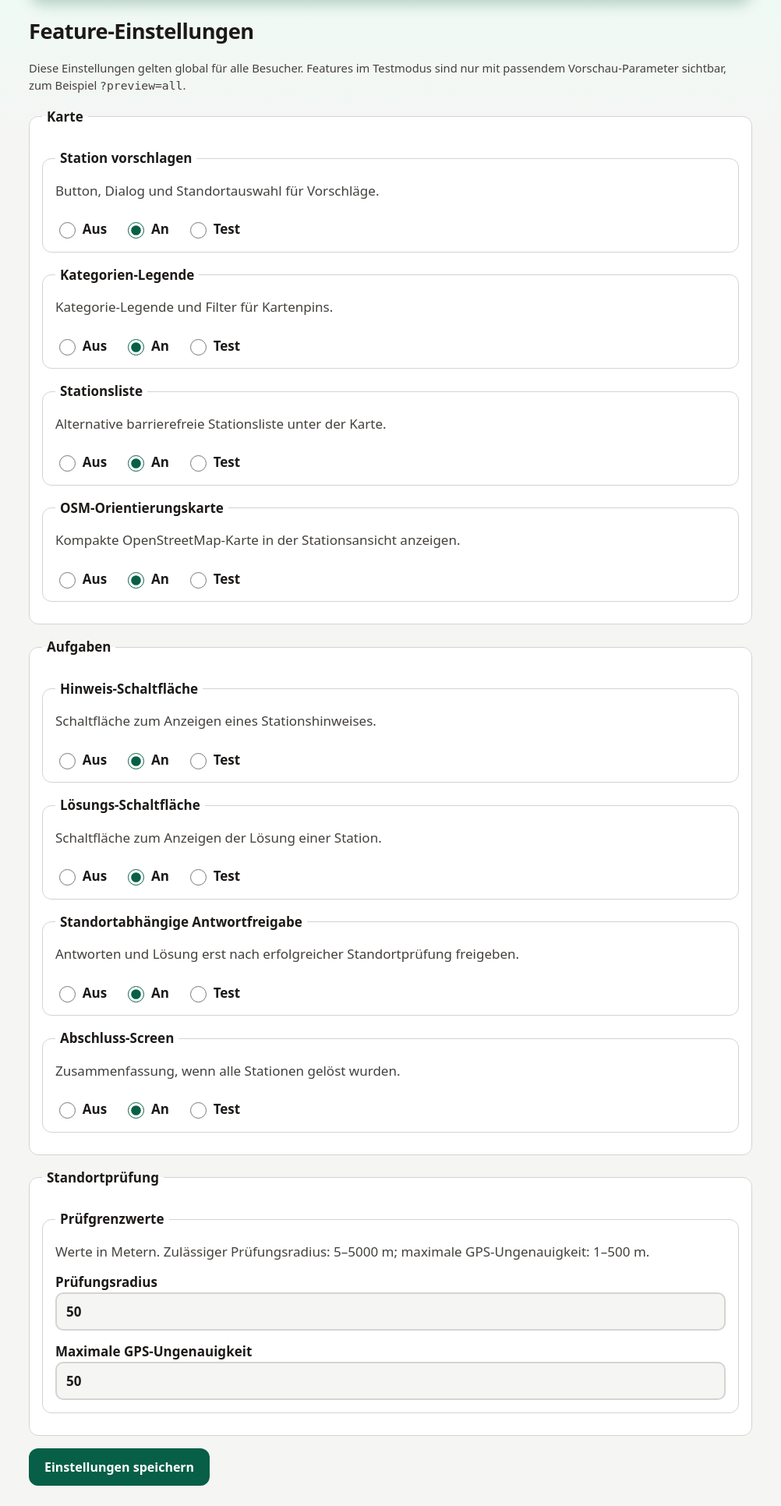
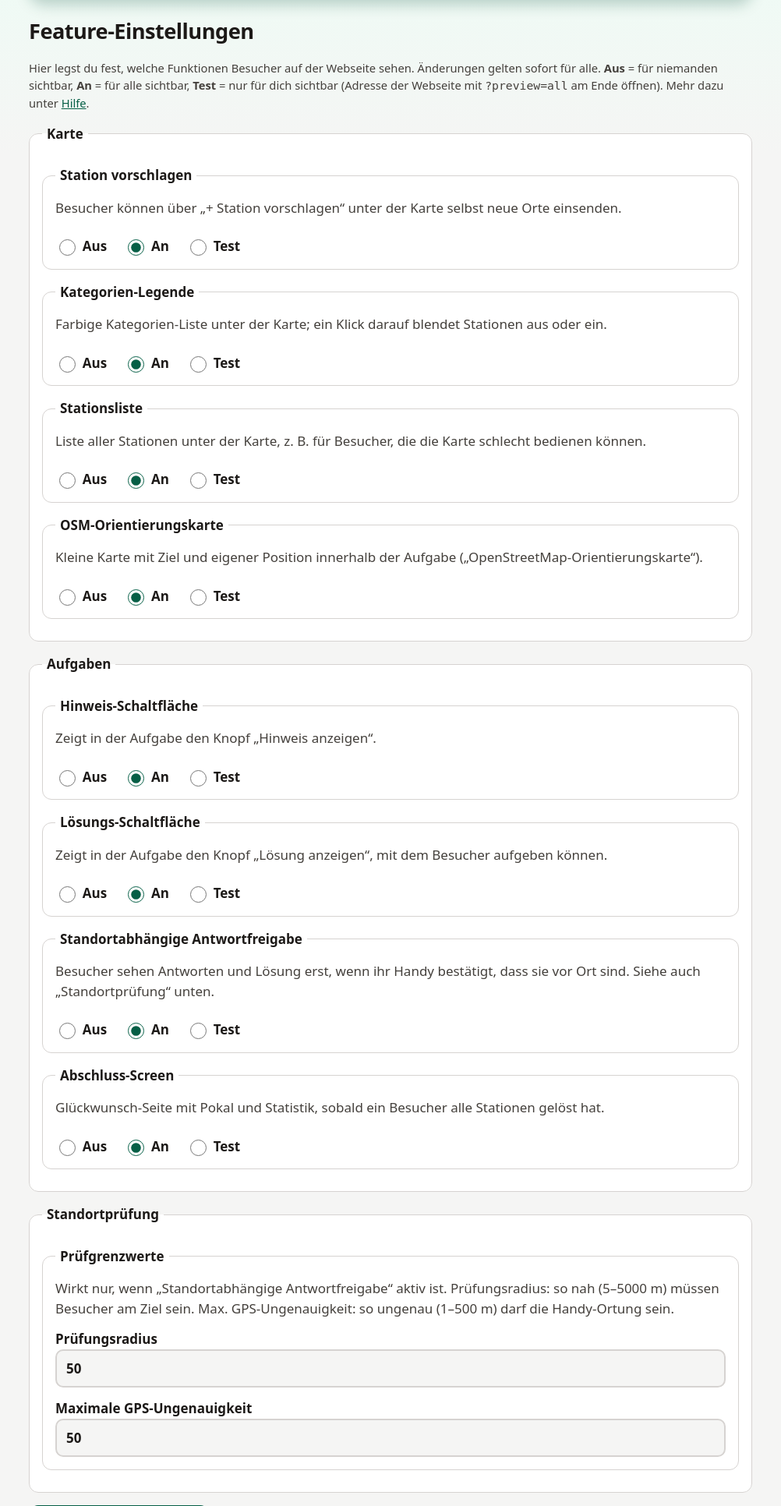
Before and after one commit to KoljaL/Muenster-unvermutet, a PHP site: page /admin/settings.php in a window 1280 px wide. Shown: the part 123-2055 px from the top of the page at 78% size, without its empty margins (139-1141 px from the left). Before the commit the page ends 2029 px from the top, so only its background shows below. Run offline with PHP 8.4, Linux system fonts and the light colour scheme; the visitor is signed in with stand-in values (Sample User, id 1); data comes from the database, SQL or seed files in the repository; both versions use the stored data as it was after the commit.

Commit message:
feat: Update README and help documentation for location-based features and settings

```diff
--- a/admin/settings.php
+++ b/admin/settings.php
@@ -14,7 +14,7 @@ foreach (UI_REGISTRY as $key => $definition) {
 admin_header('Einstellungen', $admin);
 ?>
 <h1 class="admin-title">Feature-Einstellungen</h1>
-<p class="task-intro">Diese Einstellungen gelten global für alle Besucher. Features im Testmodus sind nur mit passendem Vorschau-Parameter sichtbar, zum Beispiel <code>?preview=all</code>.</p>
+<p class="task-intro">Hier legst du fest, welche Funktionen Besucher auf der Webseite sehen. Änderungen gelten sofort für alle. <strong>Aus</strong> = für niemanden sichtbar, <strong>An</strong> = für alle sichtbar, <strong>Test</strong> = nur für dich sichtbar (Adresse der Webseite mit <code>?preview=all</code> am Ende öffnen). Mehr dazu unter <a href="help.php">Hilfe</a>.</p>
 <form method="post" action="settings-save.php">
   <?= csrf_field() ?>
   <?php foreach ($groups as $group => $options): ?>
@@ -37,7 +37,7 @@ admin_header('Einstellungen', $admin);
     <legend>Standortprüfung</legend>
     <fieldset class="setting-option">
       <legend>Prüfgrenzwerte</legend>
-      <p>Werte in Metern. Zulässiger Prüfungsradius: 5–5000 m; maximale GPS-Ungenauigkeit: 1–500 m.</p>
+      <p>Wirkt nur, wenn „Standortabhängige Antwortfreigabe“ aktiv ist. Prüfungsradius: so nah (5–5000 m) müssen Besucher am Ziel sein. Max. GPS-Ungenauigkeit: so ungenau (1–500 m) darf die Handy-Ortung sein.</p>
       <label>Prüfungsradius
         <input type="number" name="location[location_radius_m]" min="5" max="5000" step="1" required value="<?= h((string) $locationSettings['location_radius_m']) ?>">
       </label>
--- a/includes/settings.php
+++ b/includes/settings.php
@@ -7,7 +7,7 @@ const UI_REGISTRY = [
     'ui.suggest' => [
         'label' => 'Station vorschlagen',
         'group' => 'Karte',
-        'description' => 'Button, Dialog und Standortauswahl für Vorschläge.',
+        'description' => 'Besucher können über „+ Station vorschlagen“ unter der Karte selbst neue Orte einsenden.',
         'default' => 'on',
         'requires' => [],
         'server_enforced' => true,
@@ -15,35 +15,35 @@ const UI_REGISTRY = [
     'ui.legend' => [
         'label' => 'Kategorien-Legende',
         'group' => 'Karte',
-        'description' => 'Kategorie-Legende und Filter für Kartenpins.',
+        'description' => 'Farbige Kategorien-Liste unter der Karte; ein Klick darauf blendet Stationen aus oder ein.',
         'default' => 'on',
         'requires' => [],
     ],
     'ui.station_list' => [
         'label' => 'Stationsliste',
         'group' => 'Karte',
-        'description' => 'Alternative barrierefreie Stationsliste unter der Karte.',
+        'description' => 'Liste aller Stationen unter der Karte, z. B. für Besucher, die die Karte schlecht bedienen können.',
         'default' => 'on',
         'requires' => [],
     ],
     'ui.hint_button' => [
         'label' => 'Hinweis-Schaltfläche',
         'group' => 'Aufgaben',
-        'description' => 'Schaltfläche zum Anzeigen eines Stationshinweises.',
+        'description' => 'Zeigt in der Aufgabe den Knopf „Hinweis anzeigen“.',
         'default' => 'on',
         'requires' => [],
     ],
     'ui.reveal_button' => [
         'label' => 'Lösungs-Schaltfläche',
         'group' => 'Aufgaben',
-        'description' => 'Schaltfläche zum Anzeigen der Lösung einer Station.',
+        'description' => 'Zeigt in der Aufgabe den Knopf „Lösung anzeigen“, mit dem Besucher aufgeben können.',
         'default' => 'on',
         'requires' => [],
     ],
     'ui.location_gate' => [
         'label' => 'Standortabhängige Antwortfreigabe',
         'group' => 'Aufgaben',
-        'description' => 'Antworten und Lösung erst nach erfolgreicher Standortprüfung freigeben.',
+        'description' => 'Besucher sehen Antworten und Lösung erst, wenn ihr Handy bestätigt, dass sie vor Ort sind. Siehe auch „Standortprüfung“ unten.',
         'default' => 'off',
         'requires' => [],
         'server_enforced' => true,
@@ -51,14 +51,14 @@ const UI_REGISTRY = [
     'ui.station_map' => [
         'label' => 'OSM-Orientierungskarte',
         'group' => 'Karte',
-        'description' => 'Kompakte OpenStreetMap-Karte in der Stationsansicht anzeigen.',
+        'description' => 'Kleine Karte mit Ziel und eigener Position innerhalb der Aufgabe („OpenStreetMap-Orientierungskarte“).',
         'default' => 'on',
         'requires' => [],
     ],
     'ui.completion' => [
         'label' => 'Abschluss-Screen',
         'group' => 'Aufgaben',
-        'description' => 'Zusammenfassung, wenn alle Stationen gelöst wurden.',
+        'description' => 'Glückwunsch-Seite mit Pokal und Statistik, sobald ein Besucher alle Stationen gelöst hat.',
         'default' => 'on',
         'requires' => [],
     ],
```
Also changed, not shown: admin/help.php (+41 -0 lines), README.md, data/game.sqlite.
